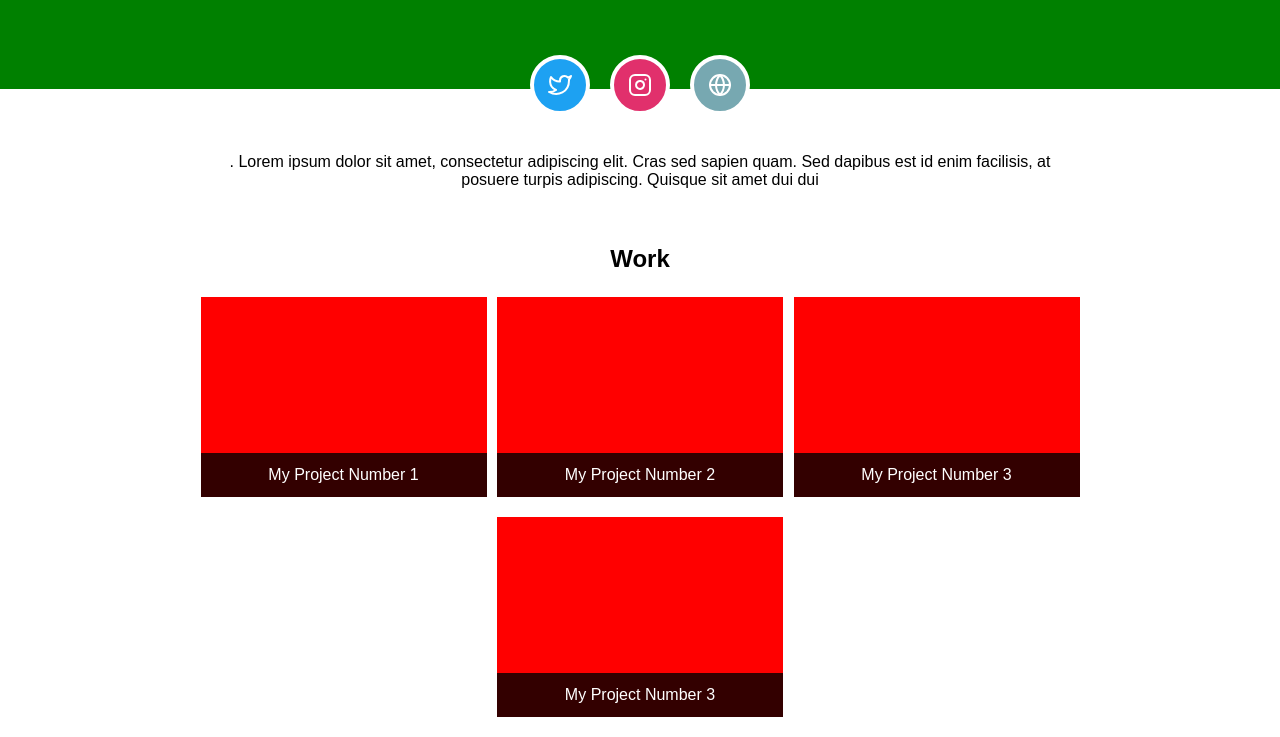
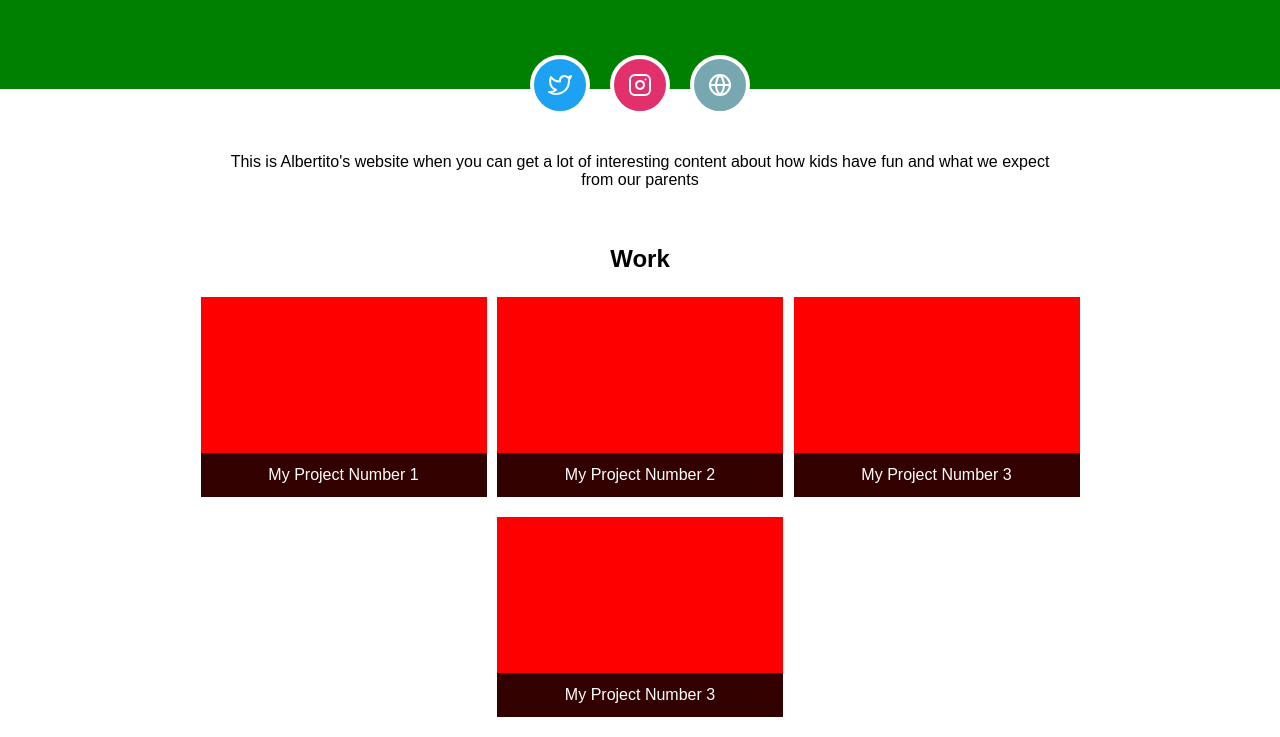
Before and after one commit to DavidChang09/Git_Test, a plain HTML site: page index.html in a window 1280 px wide. Shown: the part 186-923 px from the top of the page. Drawn offline with Linux system fonts and the light colour scheme.

```diff
--- a/index.html
+++ b/index.html
@@ -30,8 +30,8 @@
   <!-- About You -->
   <main>
     <section class="about">
-      <p>. Lorem ipsum dolor sit amet, consectetur adipiscing elit. Cras sed sapien quam. Sed dapibus est id enim facilisis,
-        at posuere turpis adipiscing. Quisque sit amet dui dui
+      <p> This is Albertito's website when you can get a lot of interesting content about
+        how kids have fun and what we expect from our parents
       </p>
     </section>
     <!-- Your Projects -->
```
